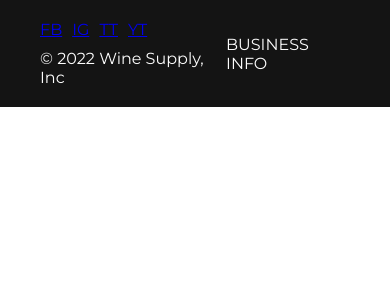
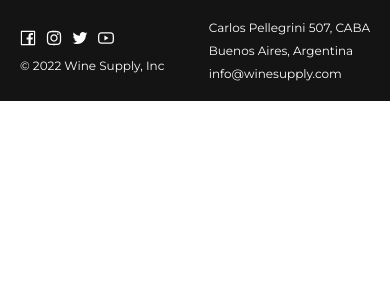
Before and after one commit to Wine-Supply/wine-supply-front, a React (Create React App) app: page / in a window 390 px wide. Shown: the top 300 px of the page. Built offline with nearby package versions, Linux system fonts and the light colour scheme.

Commit message:
Renderizado de los íconos de redes sociales y comportamiento responsivo; instalación de paquete @ant-design/icons

```diff
--- a/package.json
+++ b/package.json
@@ -3,6 +3,7 @@
   "version": "0.1.0",
   "private": true,
   "dependencies": {
+    "@ant-design/icons": "^4.8.0",
     "@reduxjs/toolkit": "^1.9.0",
     "@testing-library/jest-dom": "^5.16.5",
     "@testing-library/react": "^13.4.0",
--- a/src/components/footer/FooterStyled.ts
+++ b/src/components/footer/FooterStyled.ts
@@ -1,10 +1,11 @@
 import styled from "styled-components";
 
 export const FooterStyled = styled.footer`
-  background-color: #141414;
-  color: #fdfdfd;
-  font-size: 1.6rem;
-  padding: 2rem 4rem;
+  background-color: var(--black);
+  color: var(--white);
+  font-size: 1.2rem;
+  padding: 2rem 2rem;
+  transition: all 0.3s;
 
   .footer-info {
     display: flex;
@@ -18,8 +19,39 @@ export const FooterStyled = styled.footer`
     gap: 1rem;
   }
 
+  .business-info {
+    display: flex;
+    flex-direction: column;
+    gap: 0.8rem;
+  }
+
   .social-icons {
     display: flex;
     gap: 1rem;
+    font-size: 1.6rem;
+  }
+
+  .social-icon:link,
+  .social-icon:visited {
+    display: inline-block;
+    color: var(--white);
+    transition: all 0.3s;
+  }
+
+  .social-icon:hover,
+  .social-icon:active {
+    transform: scale(1.2);
+  }
+
+  @media (min-width: 600px) {
+    font-size: 1.4rem;
+    padding: 2rem 4rem;
+    transition: all 0.3s;
+  }
+
+  @media (min-width: 1024px) {
+    font-size: 1.4rem;
+    padding: 2rem 6rem;
+    transition: all 0.3s;
   }
 `;
--- a/src/components/footer/footer.tsx
+++ b/src/components/footer/footer.tsx
@@ -1,4 +1,10 @@
 import { FooterStyled } from "./FooterStyled";
+import {
+  FacebookOutlined,
+  InstagramOutlined,
+  TwitterOutlined,
+  YoutubeOutlined,
+} from "@ant-design/icons";
 
 export default function Footer() {
   return (
@@ -12,7 +18,7 @@ export default function Footer() {
               href="https://www.linkedin.com/in/efra%C3%ADn-chac%C3%B3n-521485234/"
               className="social-icon"
             >
-              FB
+              <FacebookOutlined />
             </a>
             <a
               target="_blank"
@@ -20,7 +26,7 @@ export default function Footer() {
               href="https://www.linkedin.com/in/efra%C3%ADn-chac%C3%B3n-521485234/"
               className="social-icon"
             >
-              IG
+              <InstagramOutlined />
             </a>
             <a
               target="_blank"
@@ -28,7 +34,7 @@ export default function Footer() {
               href="https://www.linkedin.com/in/efra%C3%ADn-chac%C3%B3n-521485234/"
               className="social-icon"
             >
-              TT
+              <TwitterOutlined />
             </a>
             <a
               target="_blank"
@@ -36,12 +42,16 @@ export default function Footer() {
               href="https://www.linkedin.com/in/efra%C3%ADn-chac%C3%B3n-521485234/"
               className="social-icon"
             >
-              YT
+              <YoutubeOutlined />
             </a>
           </div>
           <p className="copyright">&copy; 2022 Wine Supply, Inc</p>
         </div>
-        <div className="business-info">BUSINESS INFO</div>
+        <div className="business-info">
+          <p>Carlos Pellegrini 507, CABA</p>
+          <p>Buenos Aires, Argentina</p>
+          <p>info@winesupply.com</p>
+        </div>
       </div>
     </FooterStyled>
   );
```
Also changed, not shown: 1 other file (tests, documents, lock files or other folders).
